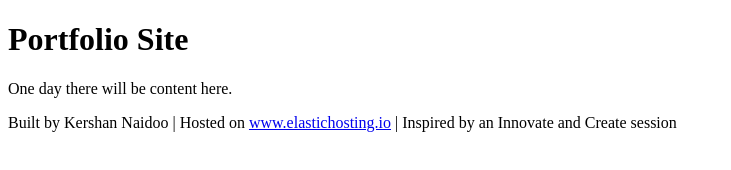
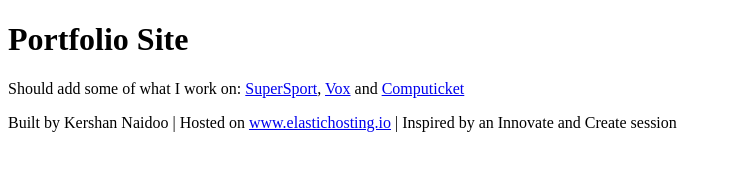
Before and after one commit to kershan/whoami, a plain HTML site: page index.html in a window 1280 px wide. Shown: the whole page, without its empty margins (0-731 px from the left). Drawn offline with Linux system fonts and the light colour scheme.

Commit message:
Add some projects I worked on

```diff
--- a/index.html
+++ b/index.html
@@ -6,7 +6,7 @@
 
 <body>
 <h1>Portfolio Site</h1>
-<p>One day there will be content here.</p>
+  <p>Should add some of what I work on: <a href="https://play.google.com/store/apps/details?id=com.supersport.android.phone">SuperSport</a>, <a href="https://play.google.com/store/apps/details?id=za.co.voxtelecom.vox">Vox</a> and <a href="https://play.google.com/store/apps/details?id=com.computicket.android">Computicket</a></p>
   <footer>
     <p>Built by Kershan Naidoo | Hosted on <a href="https://www.elastichosting.io">www.elastichosting.io</a> | Inspired by an Innovate and Create session</p>
   </footer>
```
